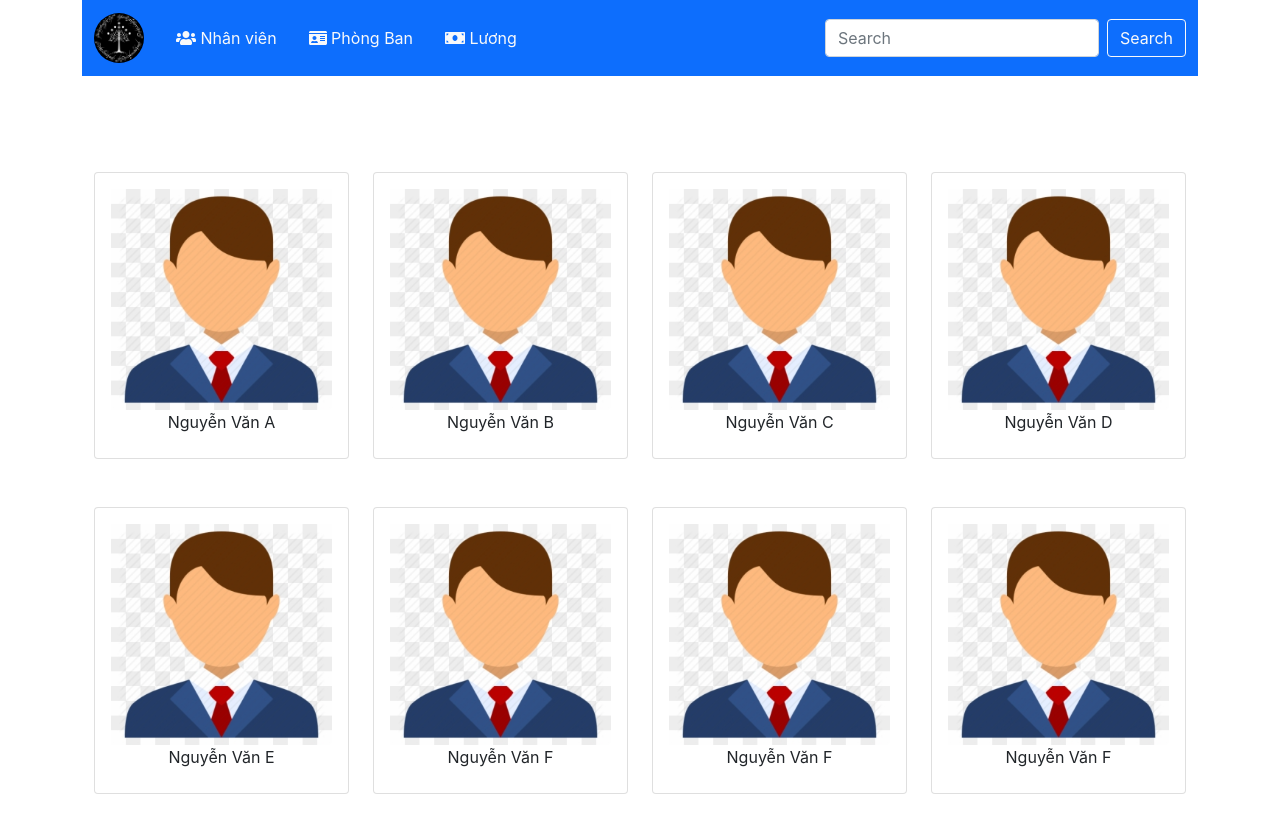
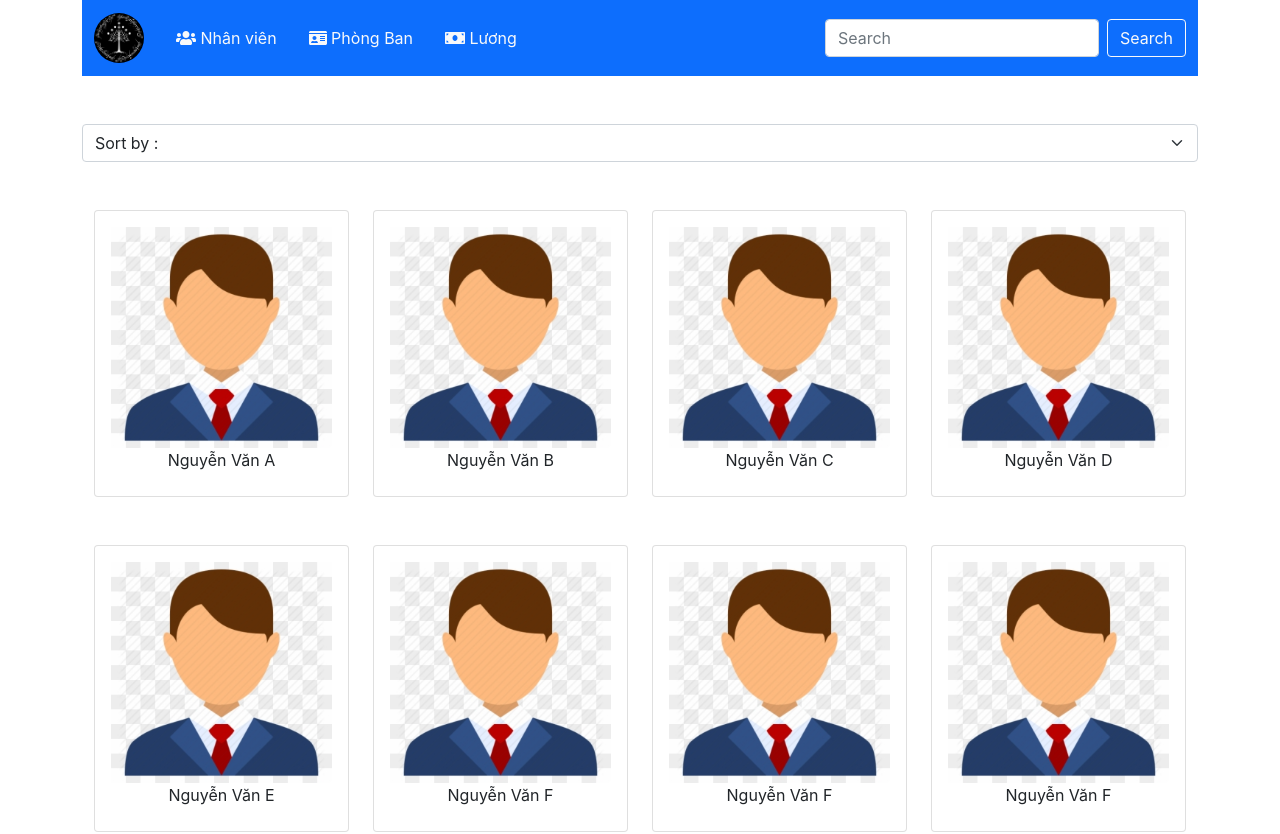
Before and after one commit to nguyenphuong13th/RJS101x_Assignment2_phuongnhfx13282-40funix.edu.vn, a React (Create React App) app: page / in a window 1280 px wide. Shown: the top 834 px of the page. Built offline with nearby package versions, Linux system fonts and the light colour scheme.

Commit message:
C5 adding sort function

```diff
--- a/src/components/Eelist.js
+++ b/src/components/Eelist.js
@@ -1,4 +1,5 @@
 import { Card,CardImg,CardTitle } from 'reactstrap'
+import { Form } from 'react-bootstrap';
 import { useState } from "react"
 import { Link } from 'react-router-dom';
 import logo from '../assets/images/alberto.png'
@@ -6,6 +7,27 @@ function Eelist(props){
     const[selectedEe,setSelectedEe] = useState(null)
     const OnSelectedEe = (staffs)=>{
         setSelectedEe(staffs);
+    }
+    function handleOnCHange(option){
+        if(option == 'Name'){
+            props.staffs.sort(function(a,b){
+                var nameA = a.name.toUpperCase(); // ignore upper and lowercase
+                var nameB = b.name.toUpperCase(); // ignore upper and lowercase
+                if (nameA < nameB) {
+                  return -1;
+                }
+                if (nameA > nameB) {
+                  return 1;
+                }
+
+                // names must be equal
+                return 0;
+            })
+        }else if(option=='Salary'){
+            props.staffs.sort(function(a,b){
+                return a.salaryScale - b.salaryScale;
+            })
+        }
     }
     const Liststaff = props.staffs.map((staffs)=>{
         return(
@@ -23,6 +45,13 @@ function Eelist(props){
     return (
         <div className='container mt-5'>
             <div className='row'>
+            <Form.Select aria-label="Default select example"
+            onChange={handleOnCHange}>
+                <option>Sort by :</option>
+                <option value="1">Name</option>
+                <option value="2">Department</option>
+                <option value="3">Salary</option>
+            </Form.Select>
                 {Liststaff}
             </div>
         </div>
```
